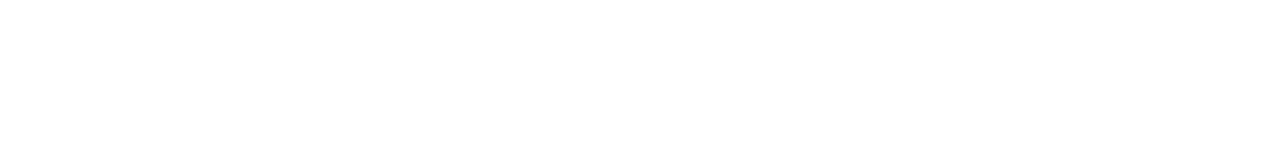
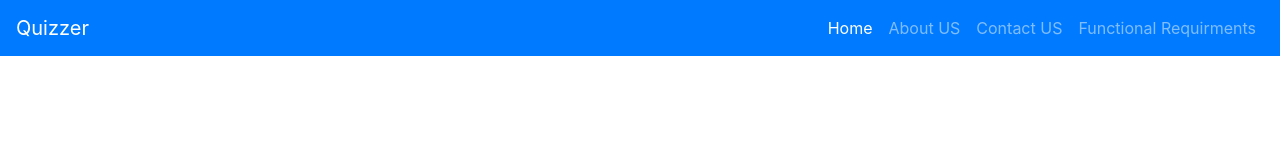
Before and after one commit to khaledabdelfatah/quizzer, a plain HTML site: page Index.html in a window 1280 px wide. Drawn offline with nearby package versions, Linux system fonts and the light colour scheme.

Commit message:
Update Index.html

```diff
--- a/Index.html
+++ b/Index.html
@@ -4,9 +4,36 @@
         <meta charset="UTF-8">
         <meta name="viewport" content="width=device-width, initial-scale=1.0">
         <meta http-equiv="X-UA-Compatible" content="ie=edge">
+        <link rel="stylesheet" href="https://stackpath.bootstrapcdn.com/bootstrap/4.3.1/css/bootstrap.min.css" integrity="sha384-ggOyR0iXCbMQv3Xipma34MD+dH/1fQ784/j6cY/iJTQUOhcWr7x9JvoRxT2MZw1T" crossorigin="anonymous">
+        <script src="https://code.jquery.com/jquery-3.3.1.slim.min.js" integrity="sha384-q8i/X+965DzO0rT7abK41JStQIAqVgRVzpbzo5smXKp4YfRvH+8abtTE1Pi6jizo" crossorigin="anonymous"></script>
+        <script src="https://cdnjs.cloudflare.com/ajax/libs/popper.js/1.14.7/umd/popper.min.js" integrity="sha384-UO2eT0CpHqdSJQ6hJty5KVphtPhzWj9WO1clHTMGa3JDZwrnQq4sF86dIHNDz0W1" crossorigin="anonymous"></script>
+        <script src="https://stackpath.bootstrapcdn.com/bootstrap/4.3.1/js/bootstrap.min.js" integrity="sha384-JjSmVgyd0p3pXB1rRibZUAYoIIy6OrQ6VrjIEaFf/nJGzIxFDsf4x0xIM+B07jRM" crossorigin="anonymous"></script>
+
         <title>Home</title>
     </head>
     <body>
     <!-- Home Page -->
+        <nav class="navbar navbar-expand-sm bg-primary navbar-dark">
+            <a class="navbar-brand" href="#">Quizzer</a>
+            <button class="navbar-toggler" type="button" data-toggle="collapse" data-target="#collapsibleNavbar">
+                <span class="navbar-toggler-icon"></span>
+            </button>
+            <div class="collapse navbar-collapse" id="collapsibleNavbar">
+                <ul class="navbar-nav ml-auto">
+                    <li class="nav-item active">
+                        <a class="nav-link" href="#">Home</a>
+                    </li>
+                    <li class="nav-item">
+                        <a class="nav-link" href="#">About US</a>
+                    </li>
+                    <li class="nav-item">
+                        <a class="nav-link" href="#">Contact US</a>
+                    </li>
+                    <li class="nav-item">
+                        <a class="nav-link" href="#">Functional Requirments</a>
+                    </li>
+                </ul>
+            </div>
+        </nav>
     </body>
 </html>
```
Lines whose indentation alone changed are shown as unchanged.
